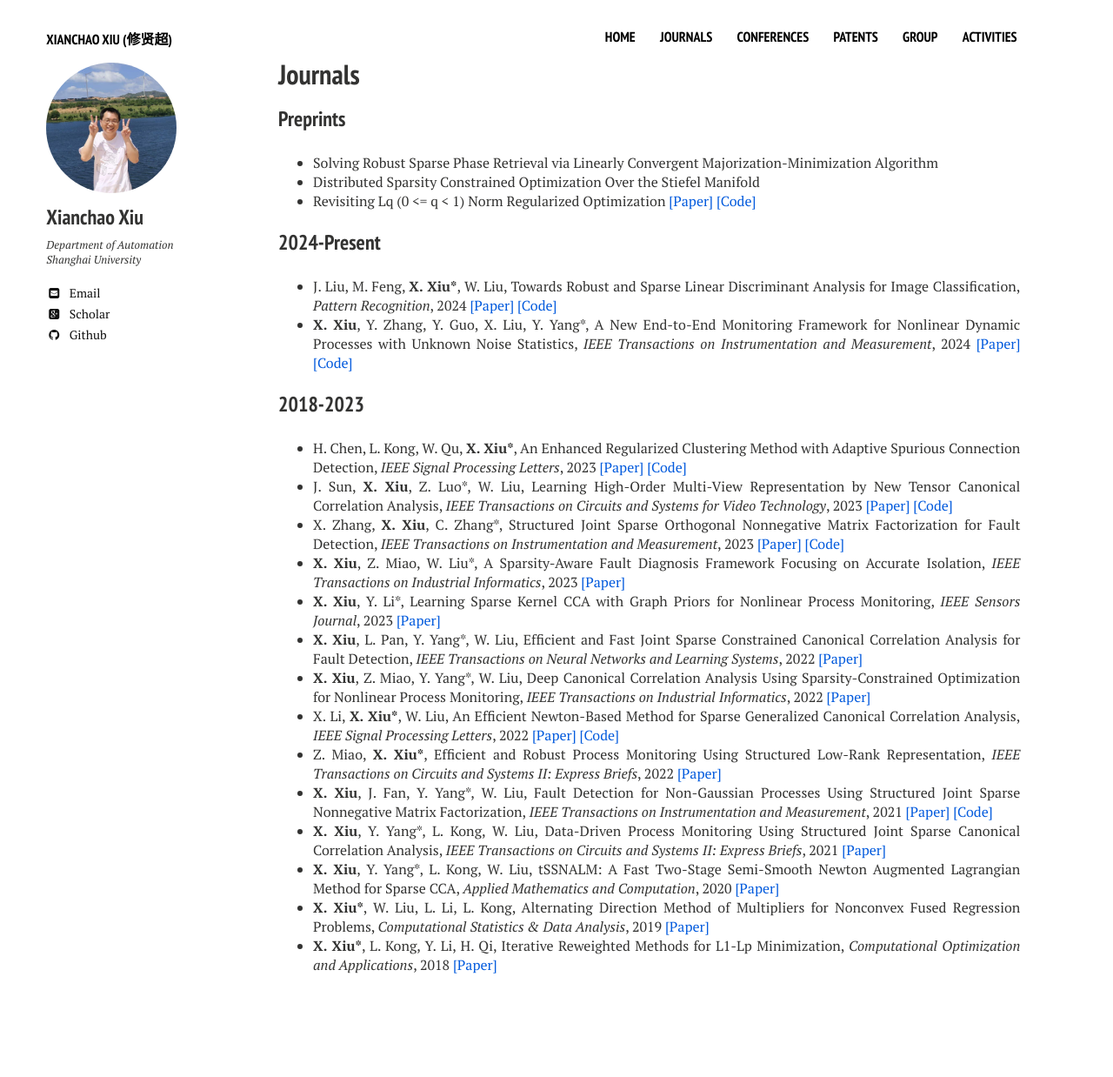
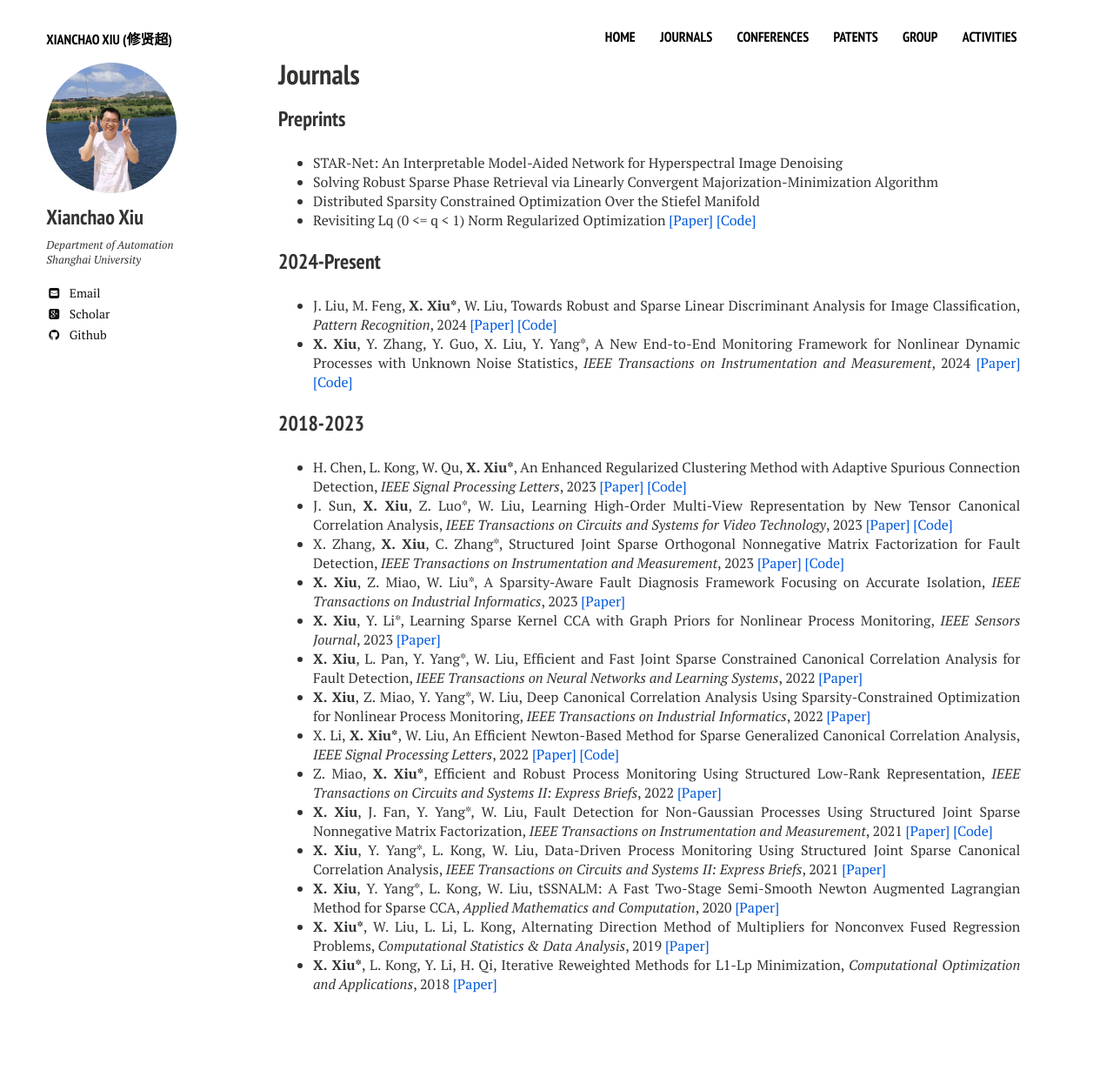
Before and after one commit to xianchaoxiu/xianchaoxiu.github.io, a Jekyll site: the page built from journals/index.md, in a window 1280 px wide. Shown: the whole page at 87% size. Built offline with Jekyll 4.4.1, drawn with Linux system fonts in a browser that asks for light colours; nearby versions of some CDN libraries; before the commit the page ends 1216 px from its top, so only the background shows below that.

Commit message:
Update index.md

```diff
--- a/journals/index.md
+++ b/journals/index.md
@@ -8,7 +8,7 @@ share: false
 ---
 
 ### Preprints
-
+* STAR-Net: An Interpretable Model-Aided Network for Hyperspectral Image Denoising  <br>
 * Solving Robust Sparse Phase Retrieval via Linearly Convergent Majorization-Minimization Algorithm  <br>
 * Distributed Sparsity Constrained Optimization Over the Stiefel Manifold	 <br>
 * Revisiting Lq (0 <= q < 1) Norm Regularized Optimization <a href="https://arxiv.org/abs/2306.14394" class="textlink" target="_blank">[Paper]</a> <a href="https://github.com/ShenglongZhou/PSNP" class="textlink" target="_blank">[Code]</a> <br>
```
